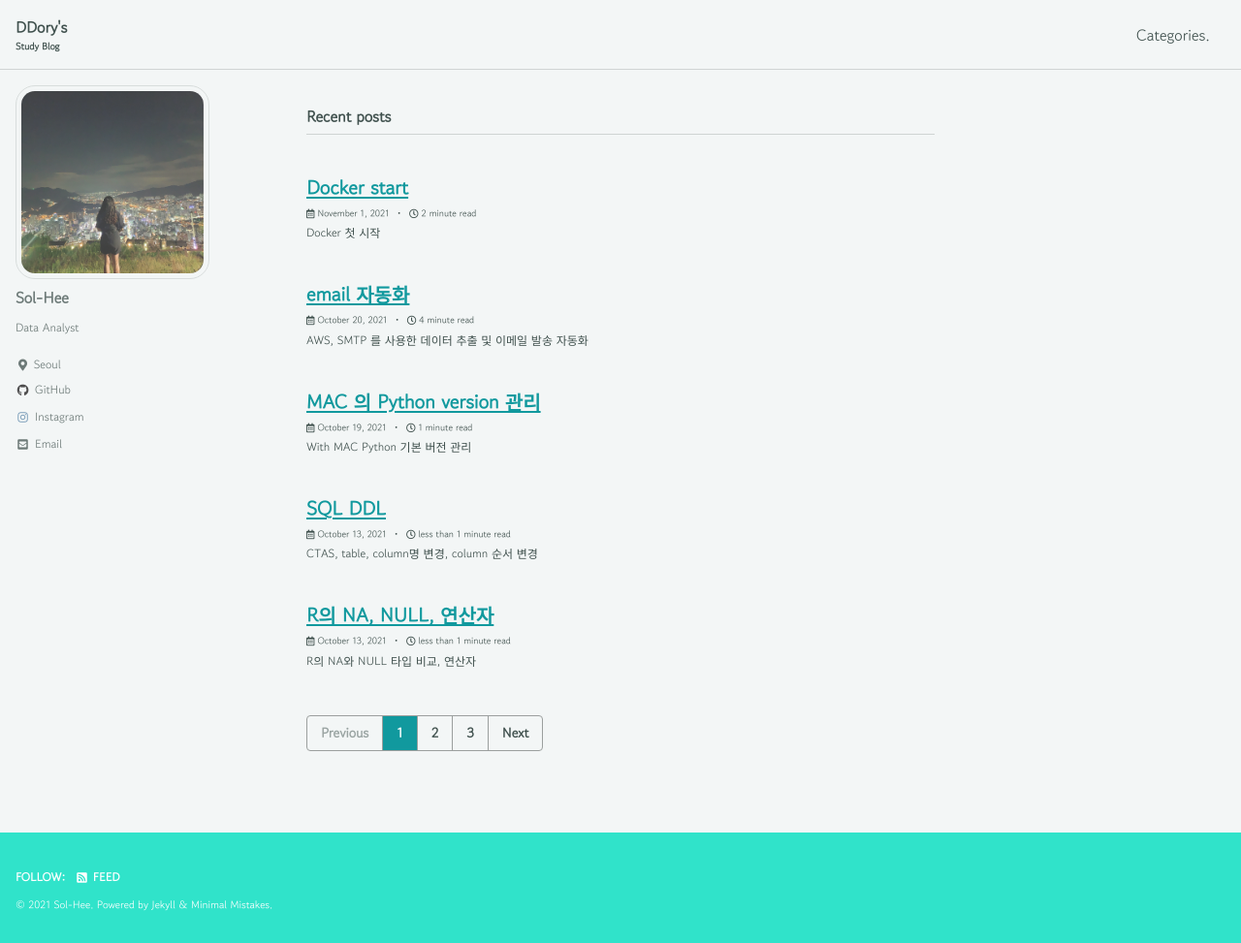
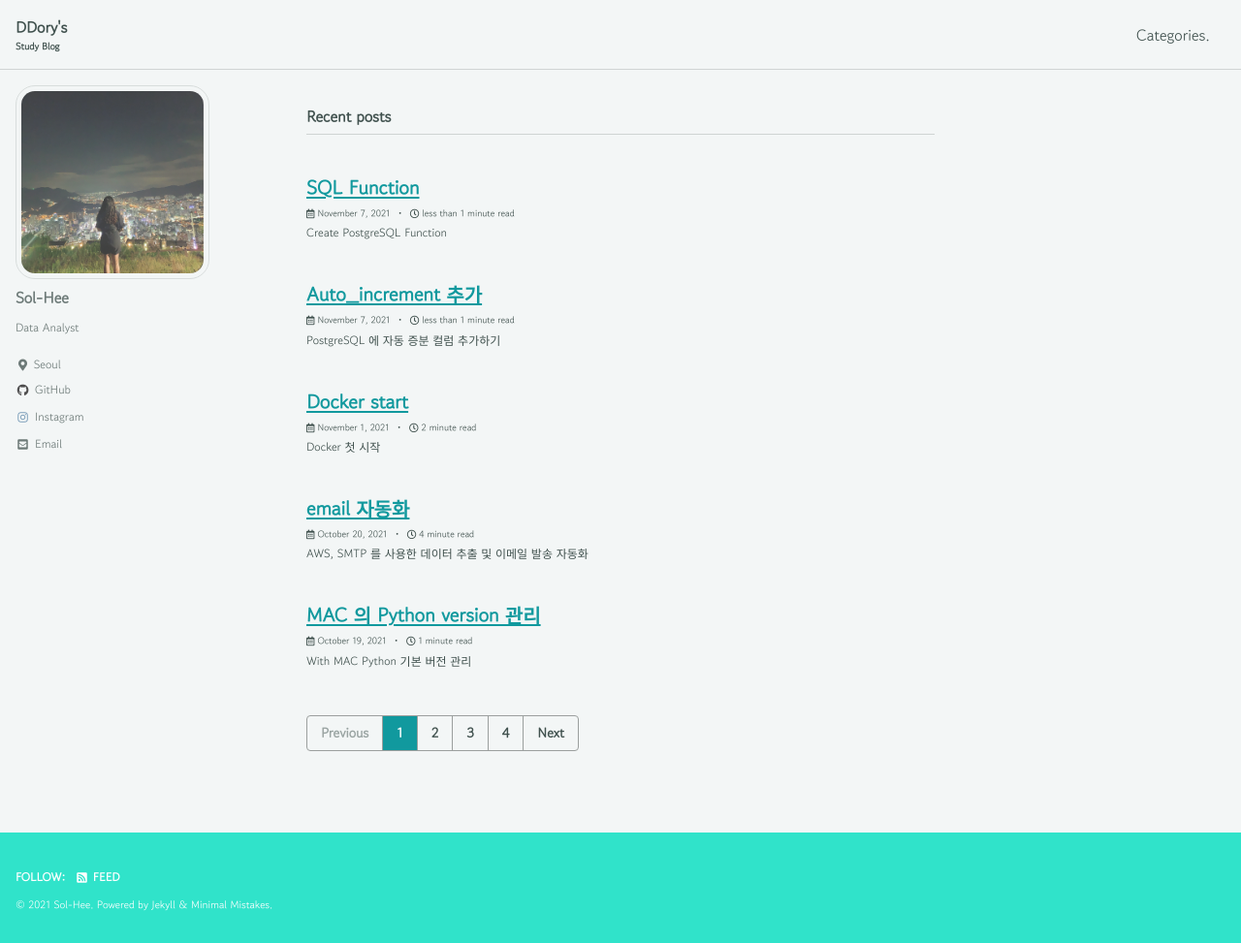
Before and after one commit to Sol-Hee/Sol-Hee.github.io, a Jekyll site: the page built from index.html, in a window 1280 px wide and 973 px high. Shown: the whole window at 97% size. Built offline with Jekyll 4.4.1, drawn with Linux system fonts in a browser that asks for light colours; cached includes are drawn as plain includes; the list of posts is cut into pages by our own code; part of the change alters nothing that is shown.

Commit message:
Study SQL

`````diff
--- a/_posts/SQL/2021-10-13-DDL.md
+++ b/_posts/SQL/2021-10-13-DDL.md
@@ -48,6 +48,8 @@ CREATE TABLE {새 테이블 명} AS
 
 # Auto - Increment
 기본키 자동증가
+기존 컬럼에 Auto-increment 적용은 Sequence를 생성하여 적용한다.
+자세한 내용은 Auto_increment 추가 글을 참고.
 
 ```sql
 /* 1. 기존 테이블에 Auto-increment 컬럼 추가 (primary key로) */
@@ -114,3 +116,13 @@ RENAME COLUMN {현재 컬럼명} TO {바꿀 컬럼명};
 ALTER TABLE {테이블명}
 ALTER COLUMN {컬럼명} TYPE {바꿀 데이터타입};
 ```
+
+# Row
+
+### Row 삭제
+
+```sql
+DELETE
+FROM {테이블명}
+WHERE {조건절};
+```
--- /dev/null
+++ b/_posts/SQL/2021-11-07-alter.md
@@ -0,0 +1,72 @@
+---
+title: Auto_increment 추가
+excerpt: PostgreSQL 에 자동 증분 컬럼 추가하기
+
+categories:
+  - SQL
+
+tags:
+  - SQL
+  - Database
+  - DDL
+  - drop
+  - alter
+
+toc: true
+toc_sticky: true
+toc_label: Auto_increment
+---
+
+❤️ Postgresql 기준으로 작성된 예시입니다.
+{: .notice--danger}
+
+### 기존 존재하는 테이블에 auto_increment 적용 컬럼 추가하기
+
+```sql
+/* 시퀀스 생성 */
+CREATE SEQUENCE {시퀀스명};
+
+/* 적용 */
+ALTER TABLE {테이블명}
+ALTER COLUMN {테이블명}
+SET DEFAULT nextval('{시퀀스명}');
+```
+
+Example)
+```sql
+CREATE SEQUENCE id_seq;
+
+ALTER TABLE analytics.etf_cat
+ALTER COLUMN id
+SET DEFAULT nextval('id_seq');
+```
+
+적용 후 테스트 데이터를 삽입했다. (id 컬럼이 auto_increment)
+```sql
+INSERT INTO analytics.etf_cat(id, code, name, region, asset)
+VALUES (default, '000001', 'test', 'test','test');
+```
+
+결과는 다음과 같다.
+````sql
+|id  |col1|col2|
+|----|----|----|
+|500 | ....|....|
+|501 | ....|....|
+|1   |.....|....|
+|2   |.....|....|
+....
+````
+**문제점**
+기존에 500번까지 있었는데 삽입된 데이터는 다시 1번부터 시작.
+DEFAULT 값이 1부터 시작하는 시퀀스기 때문이라 예상한다.
+{: .notice--info}
+
+### Seqence 초기화
+테스트를 위해서 auto-increment 컬럼에 2개의 데이터를 Insert 후 delete 했고
+그 후 다시 데이터를 넣었을 때 1로 시작하지 않고 3으로 시작한다.
+즉 시퀀스 메모리에 이러한 순서들이 저장되어 관리되는 것 같다.
+
+```sql
+ALTER SEQUENCE {시퀀스 이름} RESTART WITH {초기화 값};
+```
--- /dev/null
+++ b/_posts/SQL/2021-11-07-function.md
@@ -0,0 +1,37 @@
+---
+title: SQL Function
+excerpt: Create PostgreSQL Function
+
+categories:
+  - SQL
+
+tags:
+  - SQL
+  - Database
+  - function
+
+toc: true
+toc_sticky: true
+toc_label: Create Function
+---
+
+❤️ Postgresql 기준으로 작성된 예시입니다.
+{: .notice--danger}
+
+# Create Function
+
+````sql
+CREATE OR REPLACE FUNCTION {function_name}({insert_variable} type)
+RETURN TABLE({return_variable} type, {return_variable} type)
+LANGUAGE plpgsql
+as $function$
+BEGIN
+RETURN QUERY(SELECT ....WHERE col = $1);
+END;
+````
+들어가는 메서드, 인자들 많지만 요약하여 적으면 <br/>
+- `CREATE (OR REPLACE)` : CREATE OR REPLACE 까지 입력할 경우 함수를 덮어쓰기가 가능하다. CREATE일 경우 already exists. <br/>
+- `RETURN` : 여러개 리턴일 경우 TABLE 형식으로, 그렇지 않다면 {variable} type <br/>
+- `LANGUAGE` : plpgsql 언어임을 명시 <br/>
+- `BEGIN` : 코드 실행 부분 <br/>
+- `$1, $2..` : insert_variable 순서 <br/>
`````
